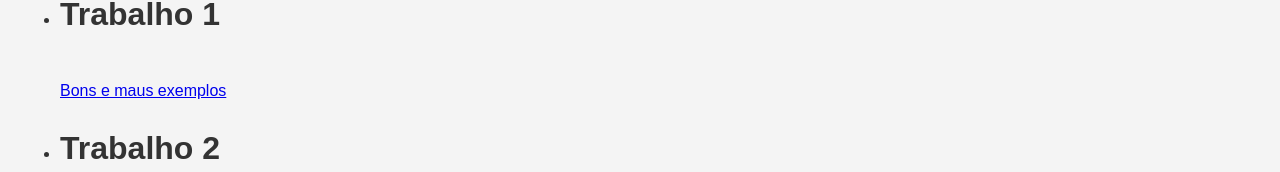
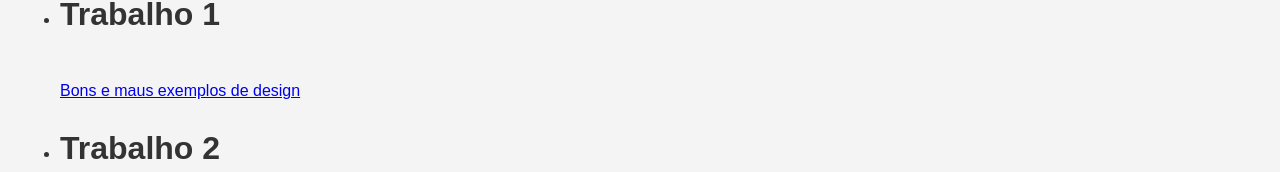
Before and after one commit to JHGarciaXD/IPM2023.github.io, a React (Create React App) app in the folder Website/: page /lucas-oliveira in a window 1280 px wide. Shown: the part 225-397 px from the top of the page. Built offline with nearby package versions, Linux system fonts and the light colour scheme.

Commit message:
add download link for lucas-t1

```diff
--- a/Website/src/membros/LucasPage.js
+++ b/Website/src/membros/LucasPage.js
@@ -1,11 +1,12 @@
 import React from 'react';
+import LucasT1 from '../trabalhos/lucas-t1.docx'
 
 const LucasPage = () => {
     const name = 'Lucas Oliveira';
     const assignments = [
         {
             title: 'Trabalho 1',
-            link: 'https://drive.google.com/file/d/1vuvf82eu3KfRz7UjCBlXAt0Th7-y0os-/view?usp=drive_link'
+            link: LucasT1
         },
         {
             title: 'Trabalho 2',
@@ -24,8 +25,8 @@ const LucasPage = () => {
                         <h4>{assignment.title}</h4>
                         <p>{assignment.description}</p>
                         {assignment.link && (
-                            <a href={assignment.link} target="_blank" rel="noopener noreferrer">
-                                Bons e maus exemplos
+                            <a href={assignment.link} target="_blank" rel="noopener noreferrer" download>
+                                Bons e maus exemplos de design
                             </a>
                         )}
                     </li>
```
